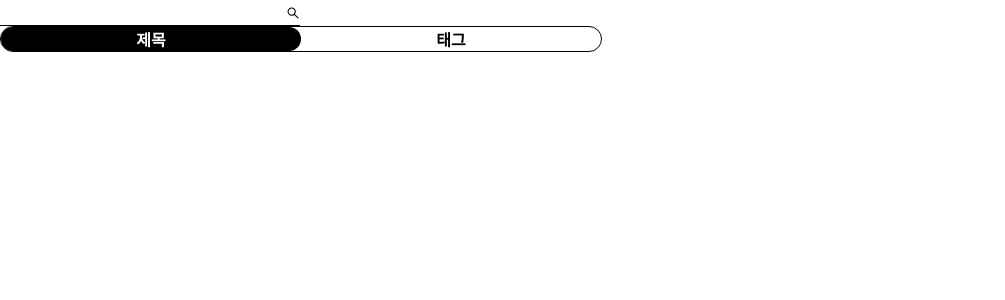
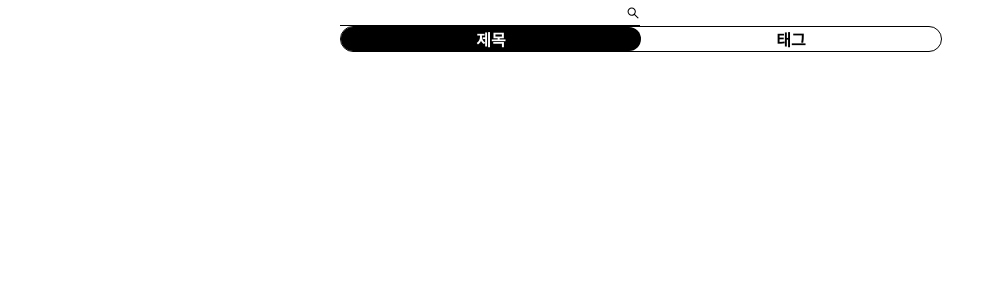
Before and after one commit to Kunis-Teo/Linkuni, a React (Create React App) app: page / in a window 1280 px wide. Shown: the top 300 px of the page, without its empty margins (0-1005 px from the left). Built offline with nearby package versions, Linux system fonts and the light colour scheme.

Commit message:
style: index.css

```diff
--- a/src/index.css
+++ b/src/index.css
@@ -1,13 +1,27 @@
+html {
+  width: 100%;
+  height: 100%;
+}
+
 body {
+  width: 100%;
+  height: 100%;
   margin: 0;
-  font-family: -apple-system, BlinkMacSystemFont, 'Segoe UI', 'Roboto', 'Oxygen',
-    'Ubuntu', 'Cantarell', 'Fira Sans', 'Droid Sans', 'Helvetica Neue',
+  font-family: -apple-system, BlinkMacSystemFont, "Segoe UI", "Roboto", "Oxygen",
+    "Ubuntu", "Cantarell", "Fira Sans", "Droid Sans", "Helvetica Neue",
     sans-serif;
   -webkit-font-smoothing: antialiased;
   -moz-osx-font-smoothing: grayscale;
 }
 
 code {
-  font-family: source-code-pro, Menlo, Monaco, Consolas, 'Courier New',
+  font-family: source-code-pro, Menlo, Monaco, Consolas, "Courier New",
     monospace;
 }
+
+#root {
+  display: flex;
+  justify-content: center;
+  width: 100%;
+  height: 100%;
+}
```
